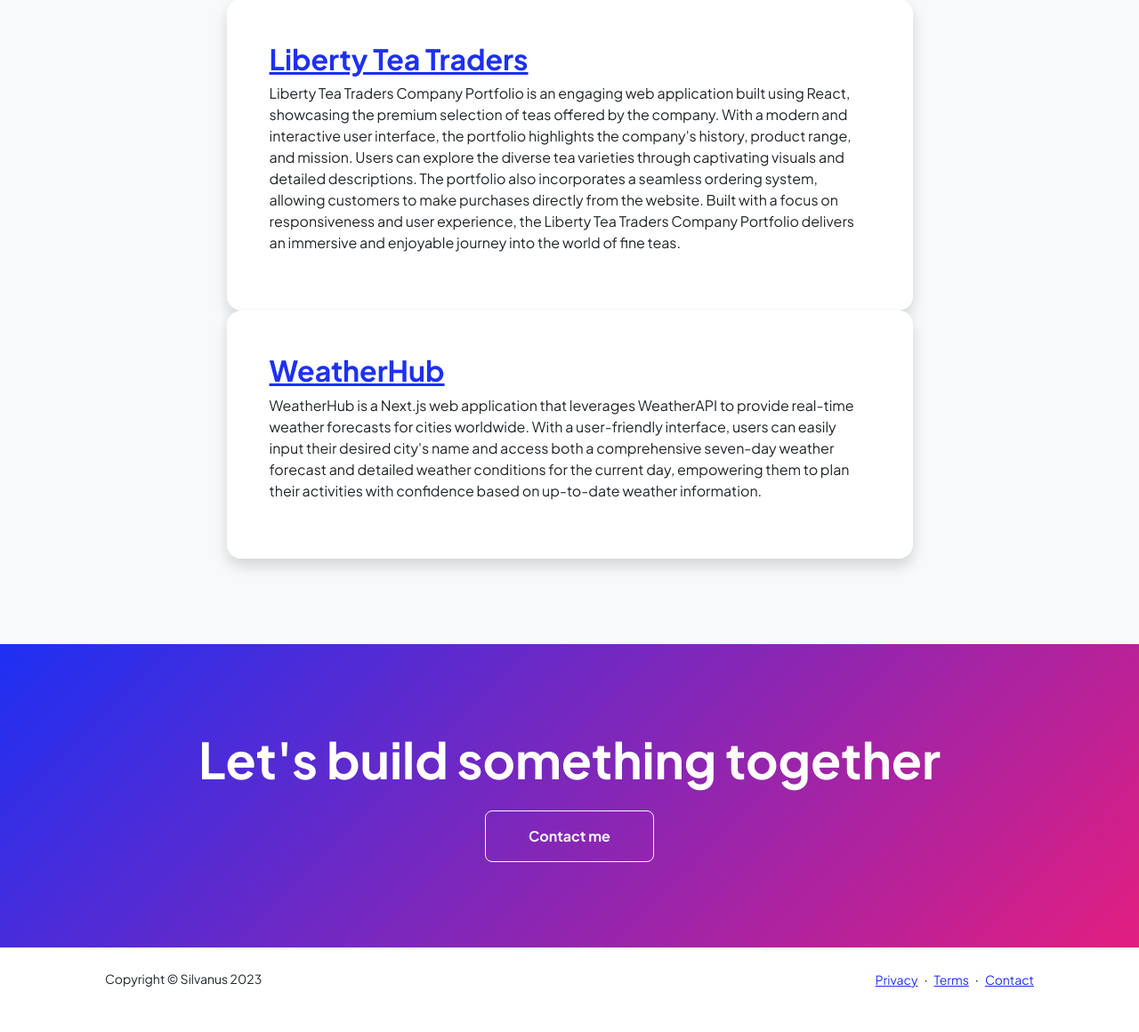
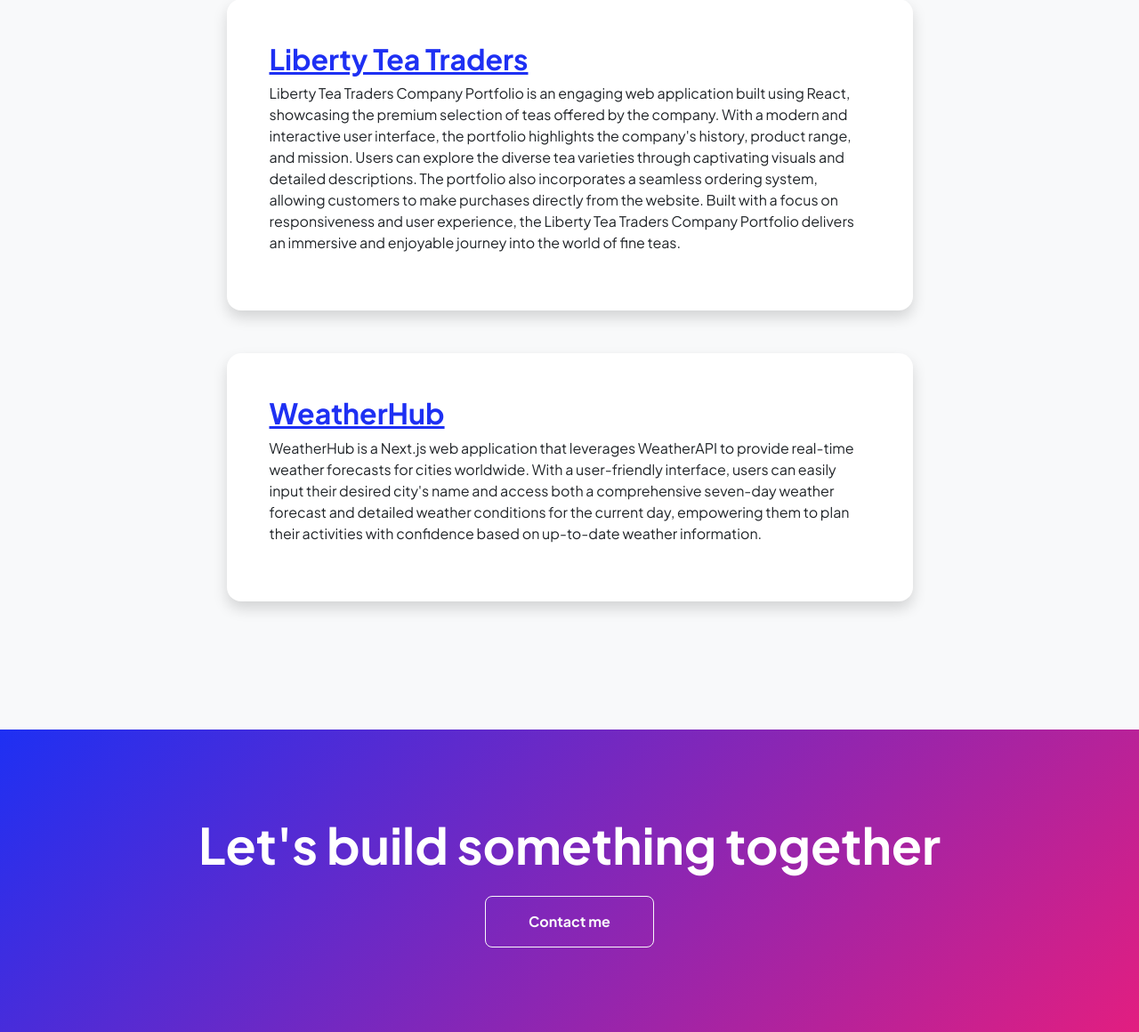
Before and after one commit to Silvokyda/MyPortifolio, a Django app: page /projects/ in a window 1280 px wide. Shown: the part 601-1761 px from the top of the page at 89% size. Before the commit the page ends 1711 px from the top, so only its background shows below. Run offline with Django 4.2, Linux system fonts and the light colour scheme; some libraries are stand-ins or nearby versions.

Commit message:
weatherhub-mb-5

```diff
--- a/myApp/templates/projects.html
+++ b/myApp/templates/projects.html
@@ -110,7 +110,7 @@
                 </div>
               </div>
               <!-- Project Card 2-->
-              <div class="card overflow-hidden shadow rounded-4 border-0">
+              <div class="card overflow-hidden shadow rounded-4 border-0 mb-5">
                 <div class="card-body p-0">
                   <div class="d-flex align-items-center">
                     <div class="p-5">
@@ -139,7 +139,7 @@
                 </div>
               </div>
               <!-- Project Card 3-->
-              <div class="card overflow-hidden shadow rounded-4 border-0">
+              <div class="card overflow-hidden shadow rounded-4 border-0 mb-5">
                 <div class="card-body p-0">
                   <div class="d-flex align-items-center">
                     <div class="p-5">
```
